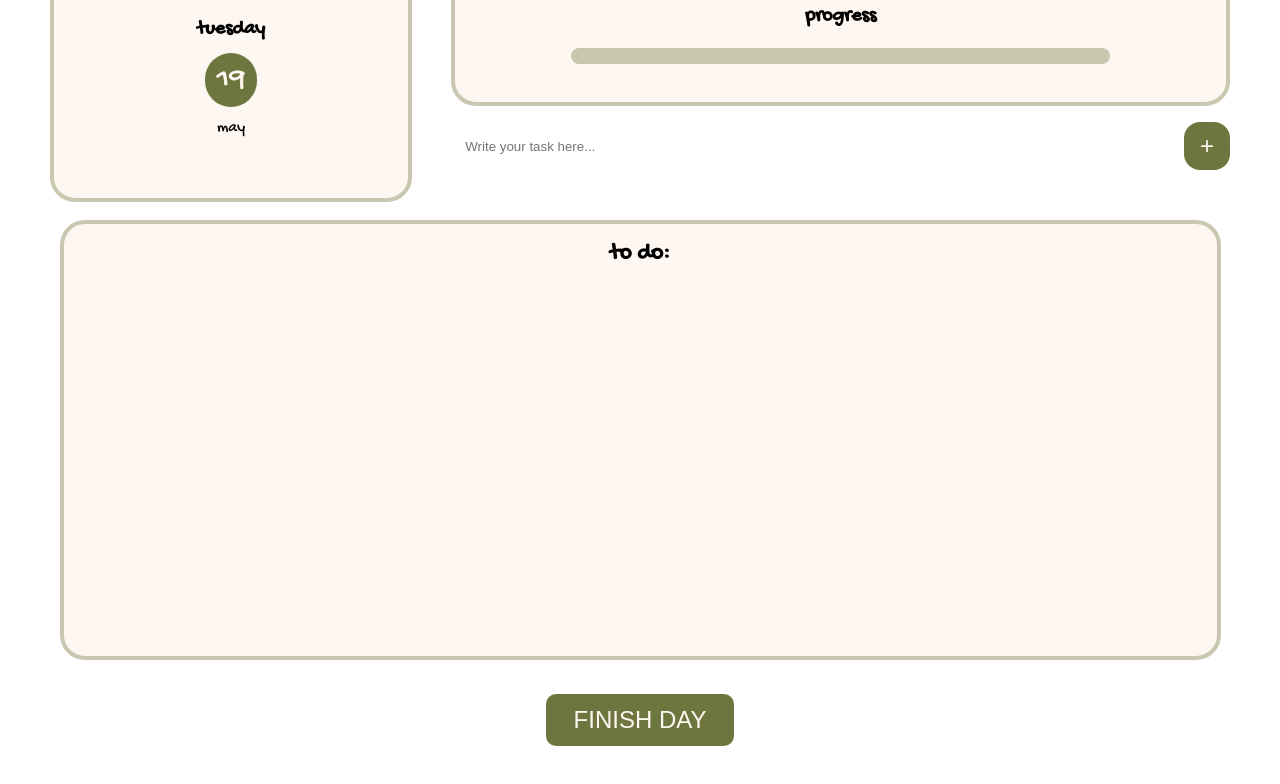
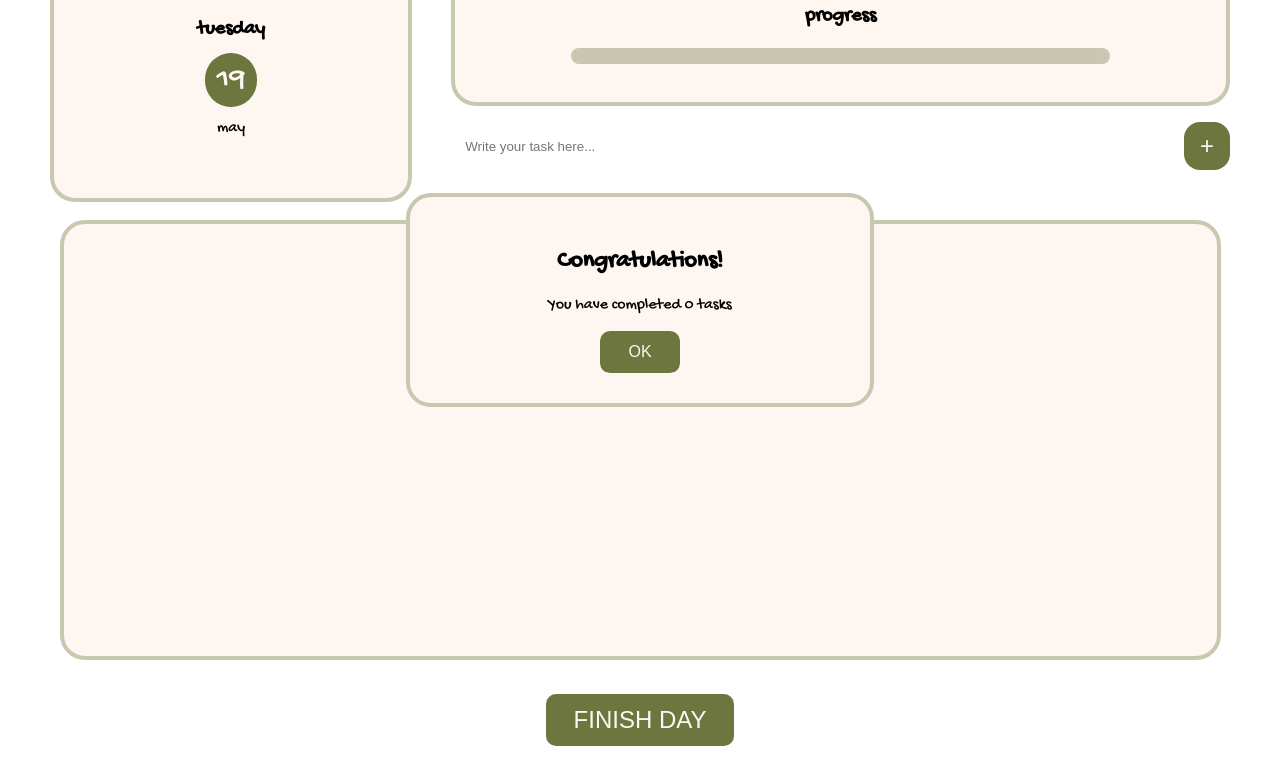
Before and after one commit to clarissaak/todo, a React (Create React App) app: page / in a window 1280 px wide. Both pictures are taken after a click on the button "FINISH DAY". Shown: the part 100-884 px from the top of the page. Built offline with nearby package versions, Linux system fonts and the light colour scheme; a web font is replaced by a local one.

Commit message:
added finish day popup

```diff
--- a/src/Todo.js
+++ b/src/Todo.js
@@ -70,6 +70,15 @@ function Todo() {
             ? 0
             : (completedTasks / tasks.length) * 100;
 
+    const [showPopup, setShowPopup] = useState(false);
+    function openPopup() {
+      setShowPopup(true)
+    }
+
+    function closePopup() {
+      setShowPopup(false)
+    }
+
     return (
         <div className="todo">
             <div className="top-section">
@@ -137,10 +146,14 @@ function Todo() {
                     </p>
                 ))}
             </div>
-
-            <button id="finish-btn">
+            <button id="finish-btn" onClick={openPopup}>
                 FINISH DAY
             </button>
+            <div className={showPopup ? "popup open-popup" : "popup"}>
+              <h2>Congratulations!</h2>
+              <p>You have completed {tasks.length} tasks</p>
+              <button onClick={closePopup}>OK</button>
+            </div>
         </div>
     );
 }
--- a/src/styles/Todo.css
+++ b/src/styles/Todo.css
@@ -170,3 +170,37 @@
 #finish-btn:hover {
     transform: scale(1.05);
 }
+
+.popup {
+    width: 400px;
+    background-color: #FEF6F0;
+    border: 4px solid #CAC7B1;
+    border-radius: 25px;
+    position: absolute;
+    top: 50%;
+    left: 50%;
+    opacity: 0%;
+    transform: translate(-50%, -50%);
+    text-align: center;
+    padding: 30px 30px;
+    transition: opacity 0.2s ease-in-out;
+}
+
+.open-popup{
+    opacity: 100%;
+}
+
+.popup button {
+    font-size: 16px;
+    color: #FEF6F0;
+    background-color: #6E763F;
+    border: 4px solid #6E763F;
+    border-radius: 10px;
+    padding: 8px 24px;
+    transition: transform 0.2s ease-in-out;
+    cursor: pointer;
+}
+
+.popup button:hover {
+    transform: scale(1.05);
+}
```
